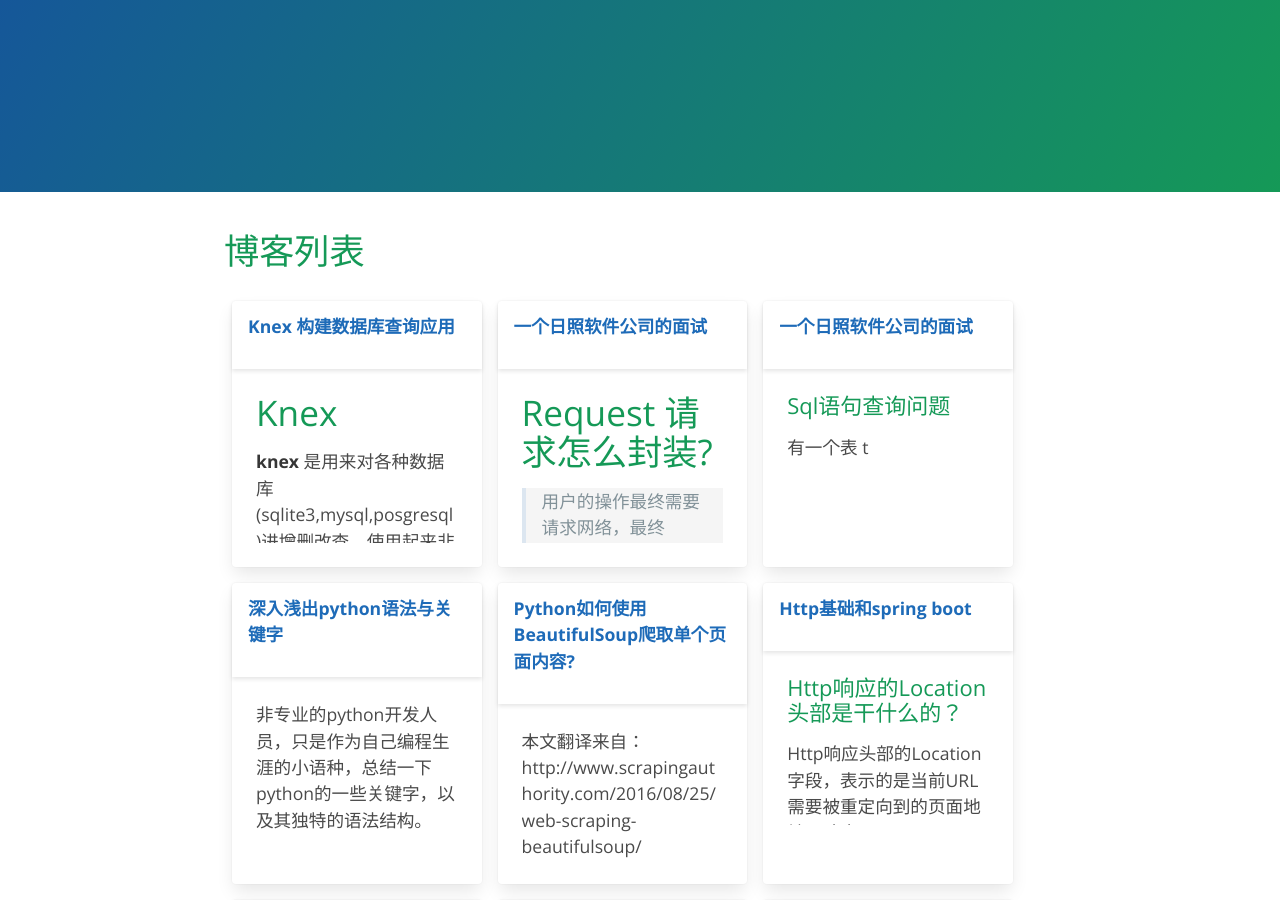
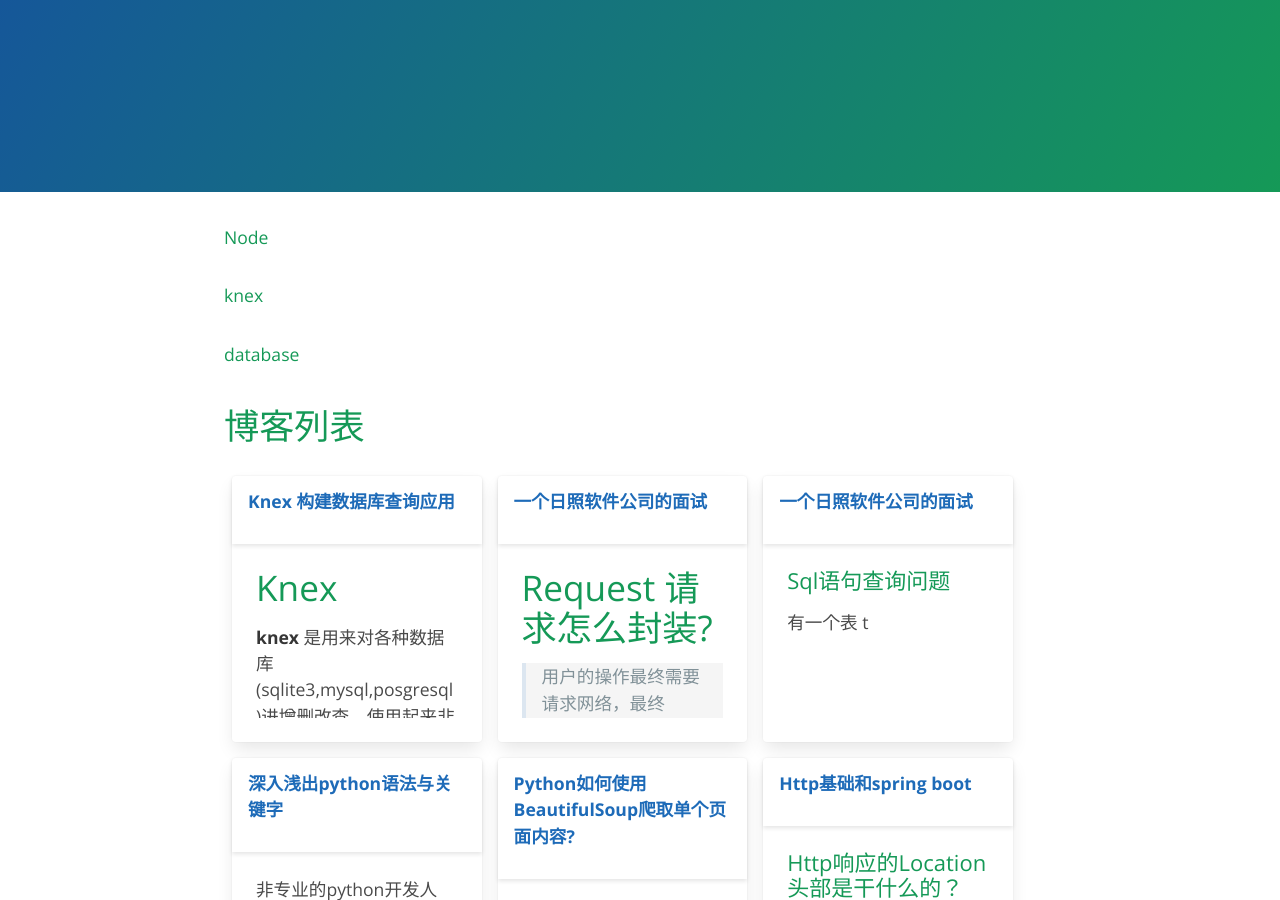
Before and after one commit to qiaojun2016/qiaojun2016.github.io, a Jekyll site: the page built from blog/index.html, in a window 1280 px wide and 900 px high. Built offline with Jekyll 4.4.1, drawn with Linux system fonts in a browser that asks for light colours.

Commit message:
Update index.html

```diff
--- a/blog/index.html
+++ b/blog/index.html
@@ -4,6 +4,9 @@ title:
 tagline:
 ---
 <div id="home">
+  {% for tag in site.tags %}
+  <h3>{{ tag[0] }}</h3>
+{% endfor %}
   <h1>博客列表</h1>
   <section class="is-flex is-flex-direction-row is-flex-wrap-wrap">
     {% for post in site.posts %}
```
